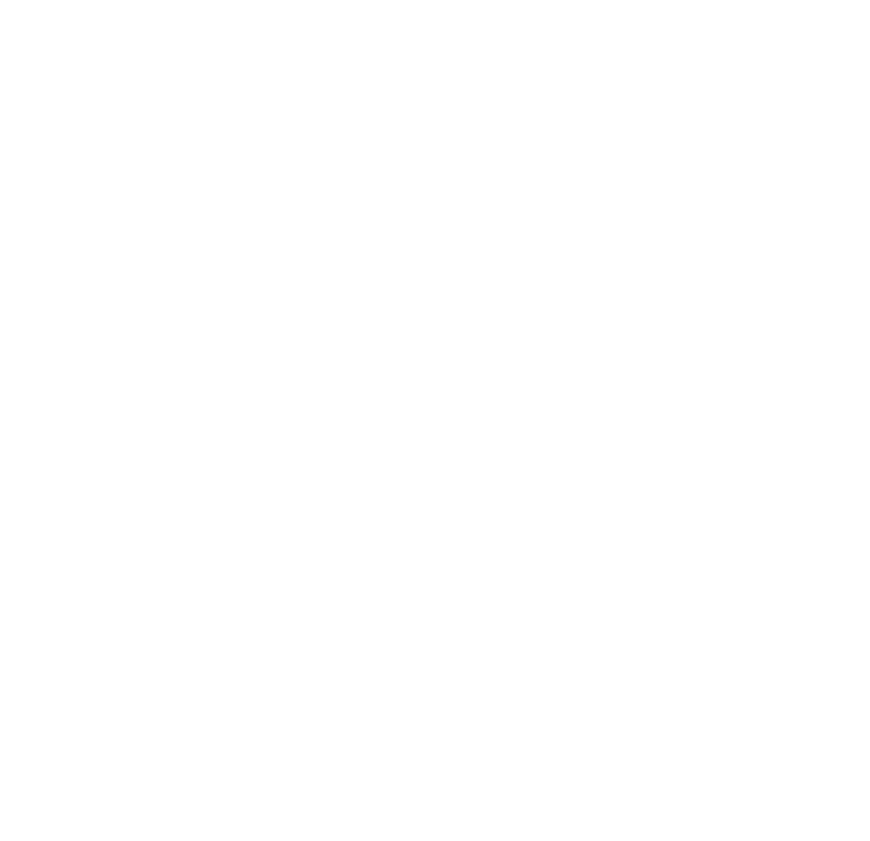
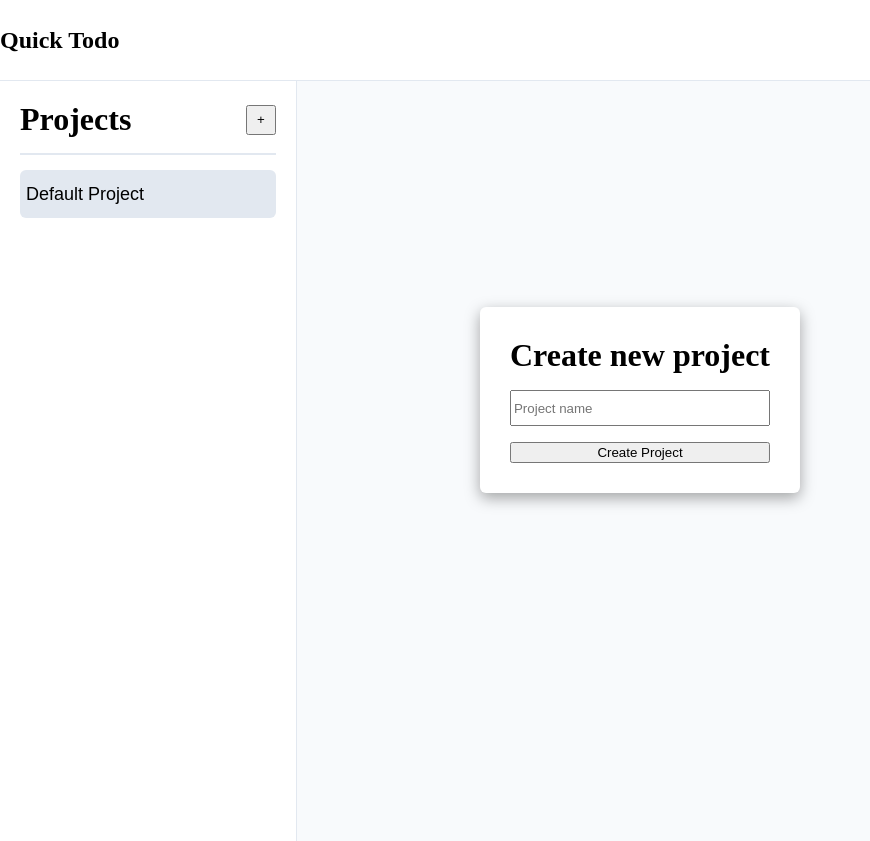
Before and after one commit to TPosty/TodoList, a website built with webpack: page src/template.html in a window 1280 px wide. Shown: the whole page, without its empty margins (0-870 px from the left). Before the commit the page ends 800 px from the top, so only its background shows below. Built offline with nearby package versions, Linux system fonts and the light colour scheme.

Commit message:
Started working on the design and some of the project functionality.

```diff
--- a/package.json
+++ b/package.json
@@ -4,7 +4,7 @@
     "description": "",
     "main": "index.js",
     "scripts": {
-        "dev": "webpack serve"
+        "dev": "webpack serve --config webpack.config.js"
     },
     "repository": {
         "type": "git",
@@ -13,7 +13,7 @@
     "keywords": [],
     "author": "",
     "license": "ISC",
-    "type": "commonjs",
+    "type": "module",
     "bugs": {
         "url": "https://github.com/TPosty/TodoList/issues"
     },
--- a/src/index.js
+++ b/src/index.js
@@ -0,0 +1,11 @@
+import "./styles.css";
+import Project from "./project.js";
+
+const create_project_button = document.querySelector(".create_project_button");
+const project_name_text = document.querySelector(".project_name_text");
+const project_instance = new Project();
+
+create_project_button.addEventListener("click", () => {
+    const project_name = project_name_text.value;
+    project_instance.create_project(project_name);
+});
--- /dev/null
+++ b/src/project.js
@@ -0,0 +1,15 @@
+const project_container = document.querySelector(".project_container");
+
+export default class Project {
+    // constructor(project_name) {
+    //     this.project_name = project_name;
+    // }
+
+    create_project(project_name) {
+        const project_button = document.createElement("button");
+        project_button.textContent = project_name;
+        project_button.classList.add("project_button");
+
+        project_container.appendChild(project_button);
+    }
+}
--- /dev/null
+++ b/src/styles.css
@@ -0,0 +1,118 @@
+@import url("https://fonts.googleapis.com/css2?family=Ubuntu:ital,wght@0,300;0,400;0,500;0,700;1,300;1,400;1,500;1,700&display=swap");
+
+body {
+    height: auto;
+    width: 100%;
+    min-height: 100vh;
+    box-sizing: border-box;
+    margin: 0px;
+    background-color: #f8fafc;
+}
+
+header {
+    width: 100%;
+    height: auto;
+    display: flex;
+    justify-content: center;
+    align-items: center;
+}
+
+nav {
+    width: 100%;
+    height: 80px;
+    background-color: white;
+    display: flex;
+    justify-content: space-between;
+    align-items: center;
+    border-bottom: 1px solid #e2e8f0;
+}
+
+.left_navigation {
+    width: 20%;
+    min-height: calc(100vh - 80px);
+    background-color: white;
+    display: flex;
+    justify-content: start;
+    align-items: center;
+    flex-direction: column;
+    padding: 20px;
+    border-right: 1px solid #e2e8f0;
+}
+
+.left_navigation_header {
+    width: 100%;
+    display: flex;
+    justify-content: space-between;
+    align-items: center;
+}
+
+.left_navigation button {
+    height: 30px;
+    width: 30px;
+    cursor: pointer;
+}
+
+.project_container {
+    height: auto;
+    width: 100%;
+    display: flex;
+    flex-direction: column;
+    justify-content: start;
+    align-items: center;
+}
+
+.project_container button {
+    height: 48px;
+    width: 100%;
+    text-align: left;
+    font-size: 18px;
+    border: none;
+    border-radius: 6px;
+}
+
+.left_navigation h1 {
+    margin: 0px;
+}
+
+/* Create project modal */
+.create_project_modal {
+    position: absolute;
+    height: auto;
+    width: auto;
+    background-color: white;
+    padding: 30px;
+    display: flex;
+    flex-direction: column;
+    top: 50%;
+    left: 50%;
+    transform: translate(-50%, -50%);
+    border-radius: 6px;
+    box-shadow: rgba(0, 0, 0, 0.35) 0px 5px 15px;
+}
+
+.create_project_modal h1 {
+    margin: 0px;
+}
+
+.create_project_modal input {
+    height: 30px;
+    margin-top: 16px;
+    margin-bottom: 16px;
+}
+
+/* Utility Classes */
+.sep {
+    width: 100%;
+    background-color: #e2e8f0;
+    height: 2px;
+    margin-top: 15px;
+    margin-bottom: 15px;
+}
+
+.active {
+    background-color: green !important;
+}
+
+.inactive {
+    background-color: #e2e8f0;
+}
--- a/src/template.html
+++ b/src/template.html
@@ -1,9 +1,45 @@
-<!DOCTYPE html>
+<!doctype html>
 <html lang="en">
     <head>
         <meta charset="UTF-8" />
         <meta name="viewport" content="width=device-width, initial-scale=1.0" />
         <title>Todo List</title>
     </head>
-    <body></body>
+    <body>
+        <header>
+            <nav>
+                <h1>Quick Todo</h1>
+            </nav>
+        </header>
+
+        <div class="main_container">
+            <div class="create_project_modal">
+                <h1>Create new project</h1>
+                <input
+                    type="text"
+                    placeholder="Project name"
+                    class="project_name_text"
+                />
+                <button class="create_project_button">Create Project</button>
+            </div>
+
+            <!-- Left "navigation" -->
+            <div class="left_navigation">
+                <div class="left_navigation_header">
+                    <h1>Projects</h1>
+                    <button class="create_project_btn">+</button>
+                </div>
+
+                <div class="sep"></div>
+
+                <div class="project_container">
+                    <button class="project_button inactive">
+                        Default Project
+                    </button>
+                </div>
+            </div>
+
+            <div class="right_content"></div>
+        </div>
+    </body>
 </html>
--- a/webpack.config.js
+++ b/webpack.config.js
@@ -1,4 +1,3 @@
-// webpack.config.js
 const path = require("path");
 const HtmlWebpackPlugin = require("html-webpack-plugin");
 
@@ -10,15 +9,15 @@
         path: path.resolve(__dirname, "dist"),
         clean: true,
     },
+    devtool: "eval-source-map",
+    devServer: {
+        watchFiles: ["./src/template.html"],
+    },
     plugins: [
         new HtmlWebpackPlugin({
             template: "./src/template.html",
         }),
     ],
-    devtool: "eval-source-map",
-    devServer: {
-        watchFiles: ["./src/template.html"],
-    },
     module: {
         rules: [
             {
```
